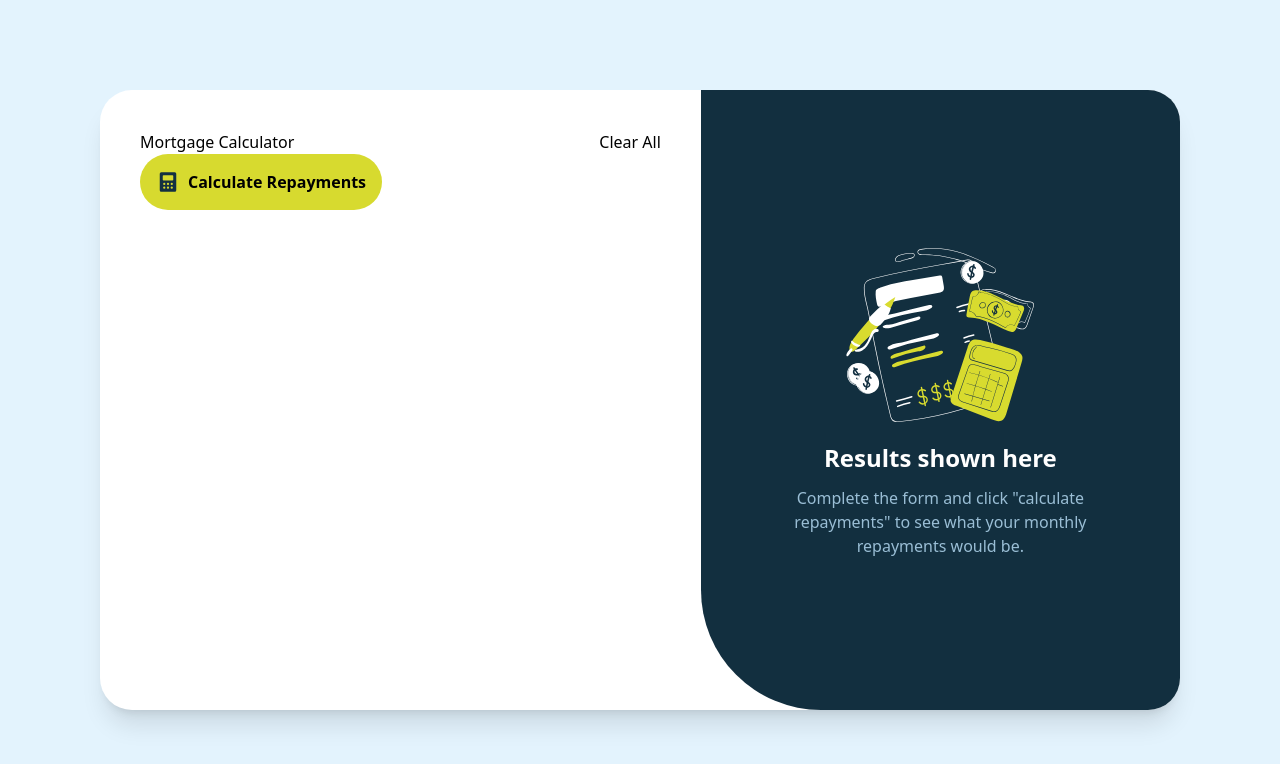
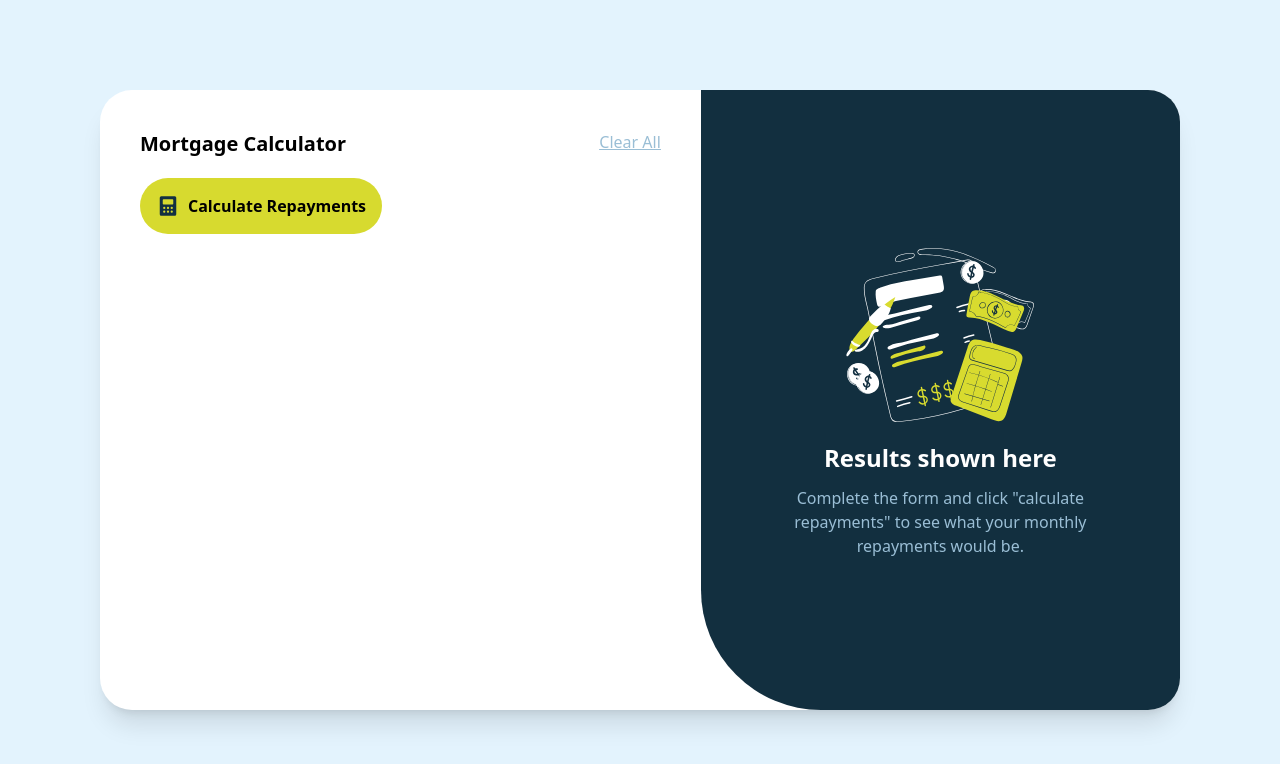
Before and after one commit to Great-kiola/Tailwind-practice, a React (Vite) app in the folder tailwind-frontend/: page /mortgageCalc in a window 1280 px wide. Shown: the top 764 px of the page. Built offline with nearby package versions, Linux system fonts and the light colour scheme; a web font is replaced by a local one.

Commit message:
Improve header layout in component for better readability

```diff
--- a/tailwind-frontend/src/components/MortgageCalc.jsx
+++ b/tailwind-frontend/src/components/MortgageCalc.jsx
@@ -7,9 +7,9 @@ const MortgageCalc = () => {
     <div className='bg-SlateMorgageCalc100 h-screen flex items-center justify-center'>
       <div className='bg-WhiteMortgageCalc w-270 h-155 flex rounded-4xl shadow-xl'>
         <div className='w-full p-10'>
-          <div className='flex justify-between'>
-            <h1>Mortgage Calculator</h1>
-            <p className=''><a href="#">Clear All</a></p>
+          <div className='flex justify-between mb-5'>
+            <h1 className='font-bold text-xl '>Mortgage Calculator</h1>
+            <p className='underline text-SlateMorgageCalc300'><a href="#">Clear All</a></p>
           </div>
 
           <div className='formDiv'></div>
```
